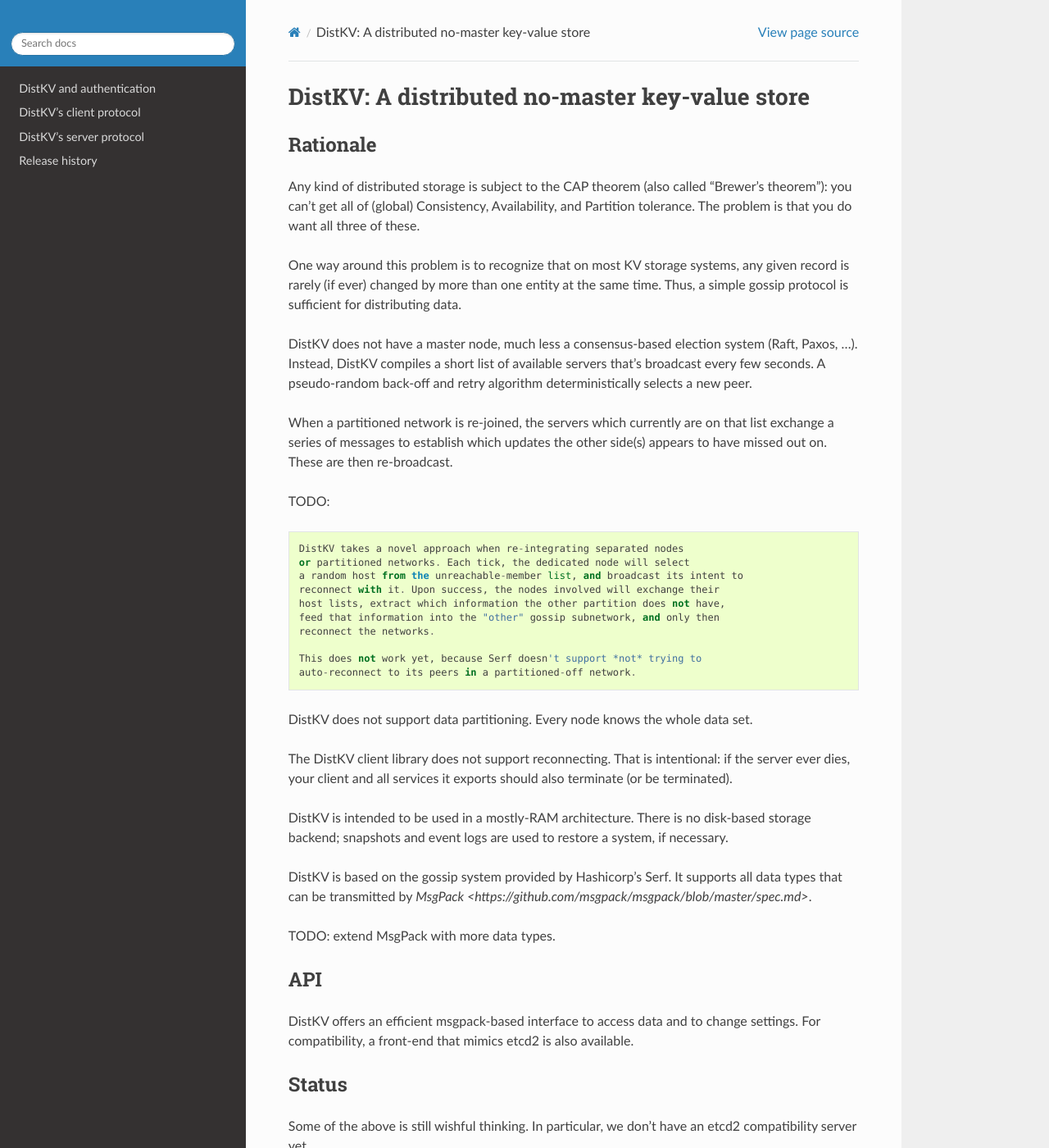
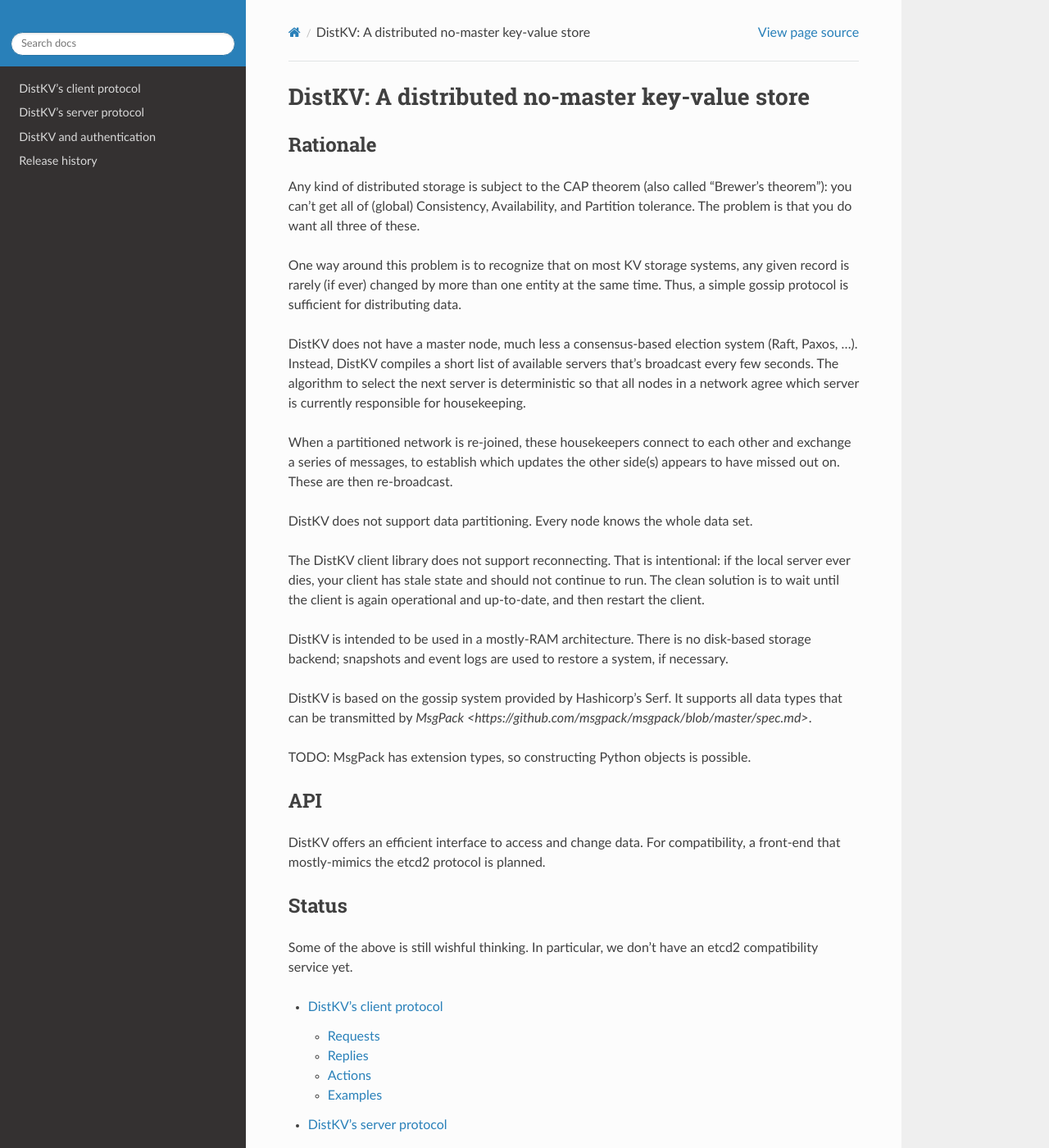
Before and after one commit to M-o-a-T/moat-kv, a Sphinx documentation site: the page built from docs/source/index.rst, in a window 1280 px wide and 1400 px high. Shown: the whole window at 82% size. Built offline with Sphinx 7.4.7 and the Read the Docs theme 2.0.0, drawn with Linux system fonts in a browser that asks for light colours; some of the changed text lies outside the part shown.

Commit message:
minor doc update

```diff
--- a/docs/source/index.rst
+++ b/docs/source/index.rst
@@ -23,32 +23,21 @@
 
 DistKV does not have a master node, much less a consensus-based election
 system (Raft, Paxos, …). Instead, DistKV compiles a short list of available
-servers that's broadcast every few seconds. A pseudo-random back-off and
-retry algorithm deterministically selects a new peer.
+servers that's broadcast every few seconds. The algorithm to select the
+next server is deterministic so that all nodes in a network agree which
+server is currently responsible for housekeeping.
 
-When a partitioned network is re-joined, the servers which currently are on
-that list exchange a series of messages to establish which updates the
+When a partitioned network is re-joined, these housekeepers connect to each
+other and exchange a series of messages, to establish which updates the
 other side(s) appears to have missed out on. These are then re-broadcast.
-
-TODO::
-
-    DistKV takes a novel approach when re-integrating separated nodes
-    or partitioned networks. Each tick, the dedicated node will select
-    a random host from the unreachable-member list, and broadcast its intent to
-    reconnect with it. Upon success, the nodes involved will exchange their
-    host lists, extract which information the other partition does not have,
-    feed that information into the "other" gossip subnetwork, and only then
-    reconnect the networks.
-
-    This does not work yet, because Serf doesn't support *not* trying to
-    auto-reconnect to its peers in a partitioned-off network.
 
 DistKV does not support data partitioning. Every node knows the whole
 data set.
 
 The DistKV client library does not support reconnecting. That is
-intentional: if the server ever dies, your client and all services it
-exports should also terminate (or be terminated).
+intentional: if the local server ever dies, your client has stale state and
+should not continue to run. The clean solution is to wait until the client
+is again operational and up-to-date, and then restart the client.
 
 DistKV is intended to be used in a mostly-RAM architecture. There is no
 disk-based storage backend; snapshots and event logs are used to restore a
@@ -58,28 +47,29 @@
 It supports all data types that can be transmitted by
 `MsgPack <https://github.com/msgpack/msgpack/blob/master/spec.md>`.
 
-TODO: extend MsgPack with more data types.
+TODO: MsgPack has extension types, so constructing Python objects is possible.
 
 API
 ===
 
-DistKV offers an efficient msgpack-based interface to access data and to
-change settings. For compatibility, a front-end that mimics etcd2 is also
-available.
+DistKV offers an efficient interface to access and change data. For
+compatibility, a front-end that mostly-mimics the etcd2 protocol is
+planned.
+
 
 Status
 ======
 
 Some of the above is still wishful thinking. In particular, we don't have
-an etcd2 compatibility server yet.
+an etcd2 compatibility service yet.
 
 
 .. toctree::
    :maxdepth: 2
 
-   auth.rst
    client_protocol.rst
    server_protocol.rst
+   auth.rst
    history.rst
 
 ====================
```
